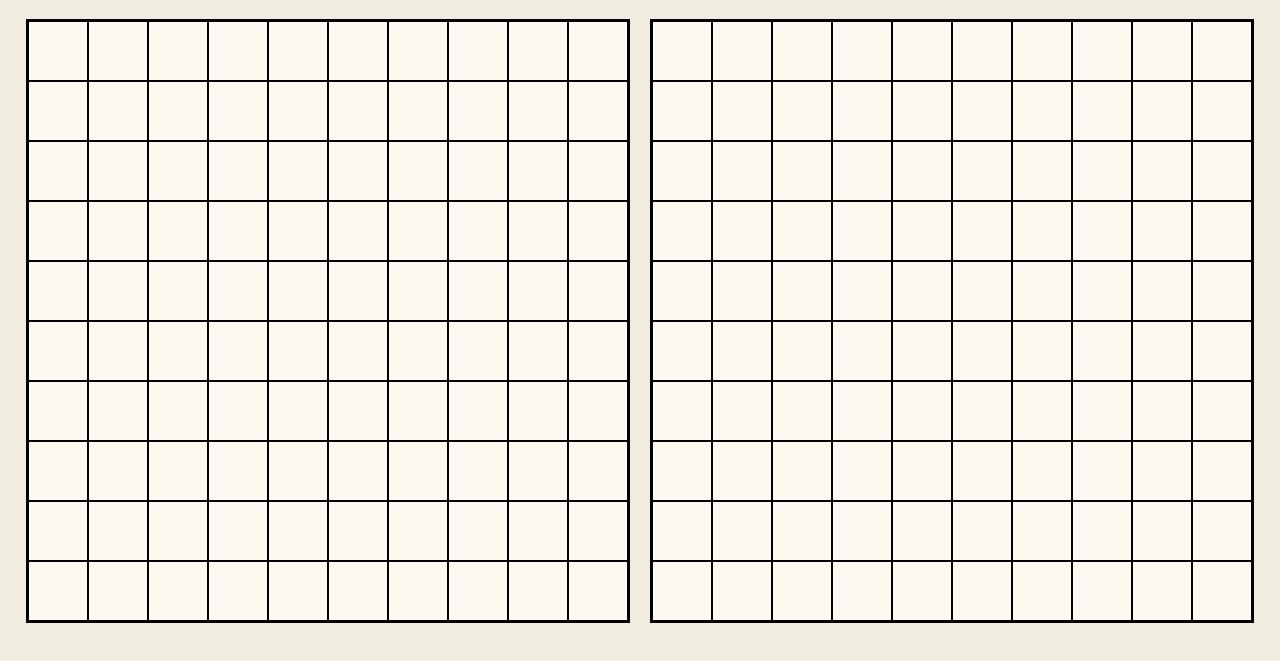
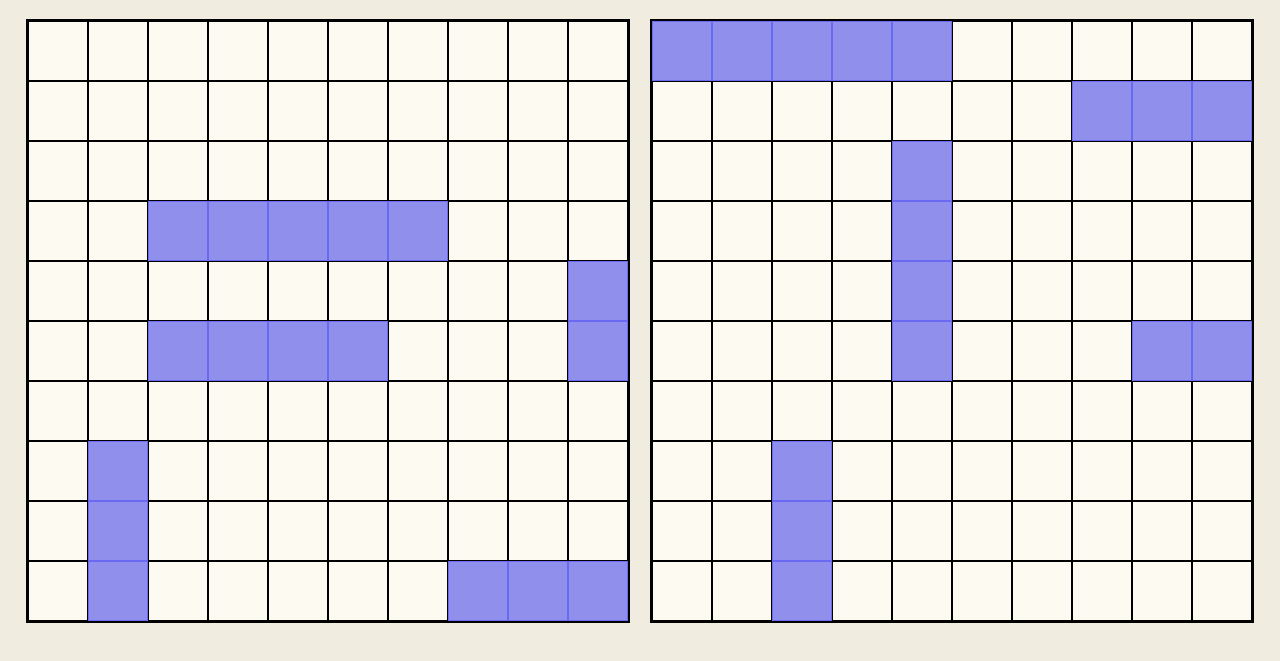
Before and after one commit to Dinozzzo/odin-battleship, a website with bundled scripts: page src/index.html in a window 1280 px wide. Shown: the part 61-722 px from the top of the page. Built offline with nearby package versions, Linux system fonts and the light colour scheme.

Commit message:
ships are display on the determinate pos

```diff
--- /dev/null
+++ b/src/dom.js
@@ -0,0 +1,27 @@
+export function renderBoard(gameboard, container) {
+  for (let i = 0; i < 100; i++) {
+    const element = document.createElement("div");
+    element.classList.add("cell");
+
+    const x = i % 10;
+    const y = Math.trunc(i / 10);
+    const coordinates = [x, y];
+
+    for (let j = 0; j < gameboard.ships.length; j++) {
+      const shipData = gameboard.ships[j];
+
+      for (let k = 0; k < shipData.coordinates.length; k++) {
+        const shipCoord = shipData.coordinates[k];
+
+        if (
+          shipCoord[0] === coordinates[0] &&
+          shipCoord[1] === coordinates[1]
+        ) {
+          element.classList.add("ship");
+        }
+      }
+    }
+
+    container.appendChild(element);
+  }
+}
--- a/src/game.js
+++ b/src/game.js
@@ -1,25 +1,15 @@
 import { Ship } from "./ship.js";
 import { Gameboard } from "./gameboard.js";
 import { Player } from "./player.js";
+import { renderBoard } from "./dom.js";
+
+// CREATE PLAYERS
+const player = Player();
+const npc = Player();
 
 // CREATE BOARD FOR BOTH PLAYERS
 const playerBoard = document.querySelector("#player-board");
 const npcBoard = document.querySelector("#npc-board");
-
-function renderBoard(container) {
-  for (let i = 0; i < 100; i++) {
-    const element = document.createElement("div");
-    element.classList.add("cell");
-    container.appendChild(element);
-  }
-}
-
-renderBoard(playerBoard);
-renderBoard(npcBoard);
-
-// CREATE PLAYERS
-const player = Player();
-const npc = Player();
 
 // CREATE PLAYERS SHIPS
 const playerCarrier = Ship(5);
@@ -48,3 +38,7 @@ npc.gameboard.placeShip(npcBattleship, [4, 2], "vertical");
 npc.gameboard.placeShip(npcCruiser, [7, 1], "horizontal");
 npc.gameboard.placeShip(npcSubmarine, [2, 7], "vertical");
 npc.gameboard.placeShip(npcDestroyer, [8, 5], "horizontal");
+
+// DISPLAY THE GAME
+renderBoard(player.gameboard, playerBoard);
+renderBoard(npc.gameboard, npcBoard);
--- a/src/style.css
+++ b/src/style.css
@@ -24,3 +24,8 @@ body {
   background-color: #fcfaf1;
   border: 1px solid rgb(0, 0, 0);
 }
+
+.ship {
+  background-color: rgba(105, 105, 241, 0.705);
+  border: 1px solid rgb(105, 105, 241);
+}
```
